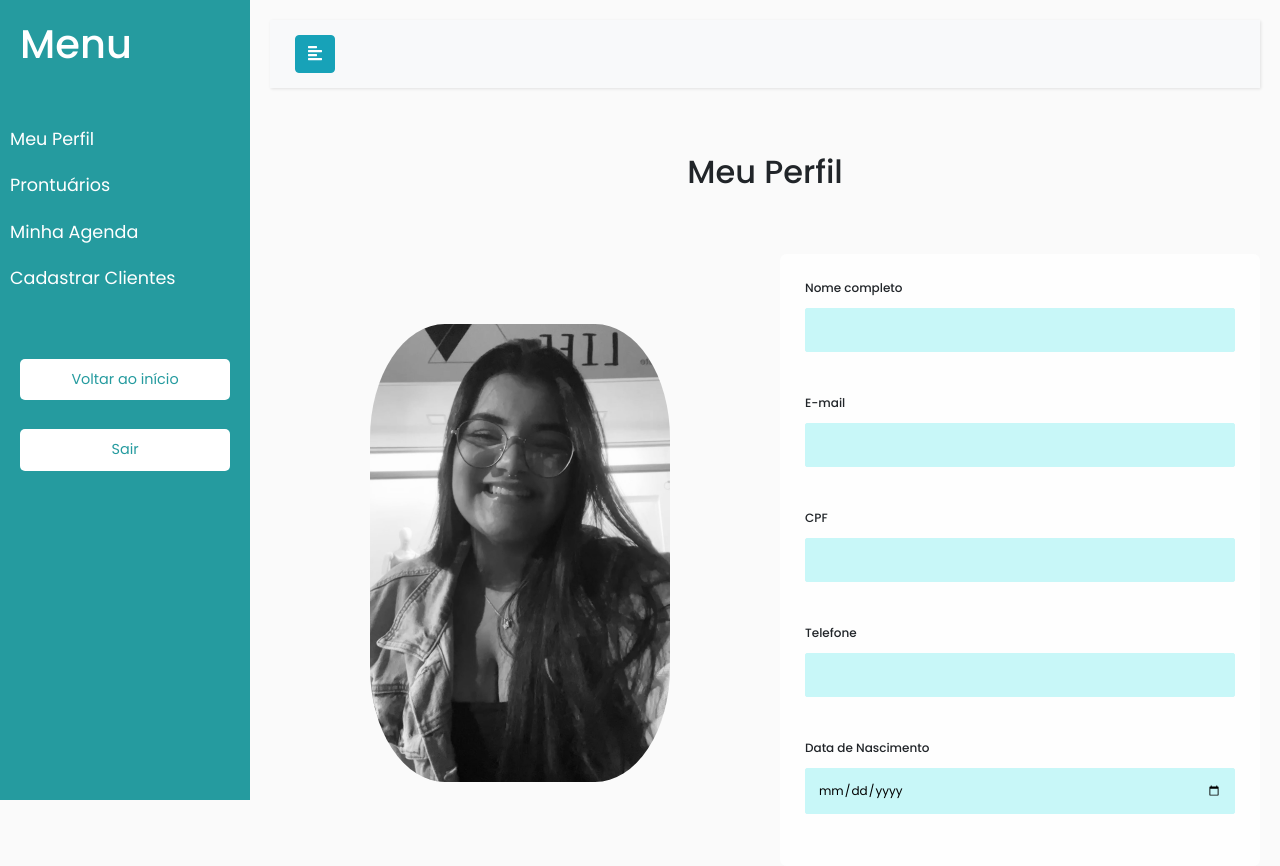
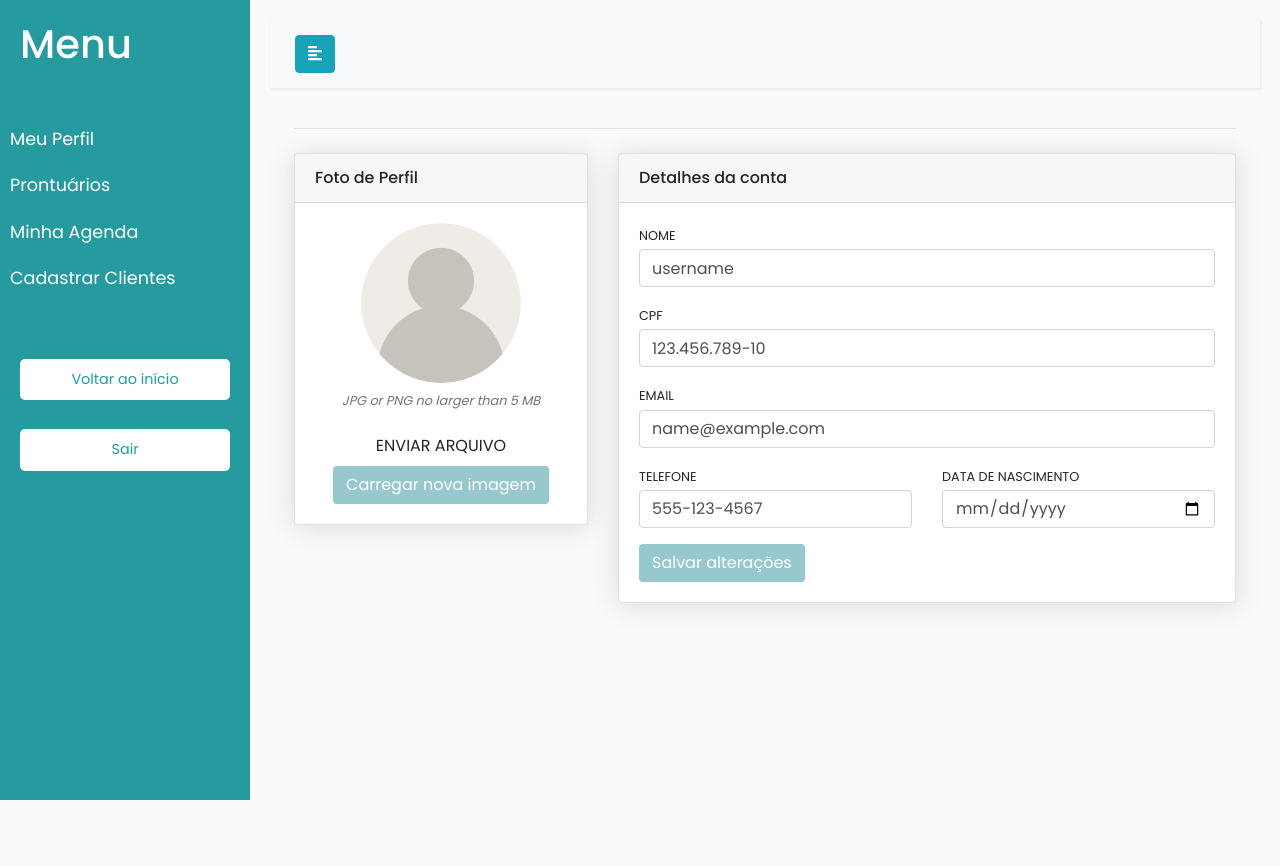
Before and after one commit to yasmimrochaa/betterPsicologic, a PHP site: page /meuPerfil.php in a window 1280 px wide. After the commit the page ends 800 px from the top, so only its background shows below. Run offline with PHP 8.4, Linux system fonts and the light colour scheme; data comes from the database, SQL or seed files in the repository; some libraries are stand-ins or nearby versions.

Commit message:
12/11/2023

```diff
--- a/cadastroPaciente.php
+++ b/cadastroPaciente.php
@@ -4,7 +4,7 @@
 <head>
     <meta charset="UTF-8">
     <meta name="viewport" content="width=device-width, initial-scale=1.0">
-    <link rel="stylesheet" href="style/cadastroPac.css">
+
     <title>Document</title>
 </head>
 
--- a/conexao.php
+++ b/conexao.php
@@ -1,7 +1,7 @@
 <?php
     define('HOST', 'localhost');
-    define('USER', 'root');
-    define('PASSWORD', '');
+    define('USER', 'administrador');
+    define('PASSWORD', 'Pontocego22');
     define('DB', 'mytherapy');
 
     $conn = new mysqli(HOST, USER, PASSWORD, DB);
--- a/meuPerfil.php
+++ b/meuPerfil.php
@@ -14,55 +14,76 @@ include_once("conexao.php");
 
 <body>
     <?php
-    require_once("menu.php");
+    require_once("menu.php")
     ?>
-    <!-- Conteudo -->
-    <center>
 
-        <h2>Meu Perfil</h2>
+    <div class="container-xl px-4 mt-4">
+        <hr class="mt-0 mb-4">
+        <div class="row">
+            <div class="col-xl-4">
 
-    </center>
+                <div class="card mb-4 mb-xl-0">
+                    <div class="card-header">Foto de Perfil </div>
+                    <div class="card-body text-center">
 
+                        <img class="img-account-profile rounded-circle mb-2" src="style/image/user.png" alt>
 
-    <?php
-    $sql = "SELECT * FROM psicologo WHERE 1";
-    $dadosPessoa = $conn->query($sql);
-    if ($dadosPessoa->num_rows > 0) {
-    ?>
-        <div class="page">
-            <div class="foto">
-                <img src="style/image/yasmim.JPG" alt="">
+                        <div class="small font-italic text-muted mb-4">JPG or PNG no larger than 5 MB</div>
+
+                        <label for="arquivo">Enviar arquivo</label>
+                        <input type="file" accept="image/png, image/jpeg" name="arquivo">
+
+                        <button class="btn" type="button">Carregar nova imagem</button>
+                    </div>
+                </div>
             </div>
+            <div class="col-xl-8">
 
-            <div class="about">
-                <form action="" method="get" class="form">
+                <div class="card mb-4">
+                    <div class="card-header">Detalhes da conta</div>
+                    <div class="card-body">
+                        <form>
 
-                    <label>Nome completo</label>
-                    <input name="nome" type="text"><br>
+                            <div class="mb-3">
+                                <label class="small mb-1" for="inputUsername">Nome</label>
+                                <input class="form-control" id="inputUsername" type="text" placeholder="Insira seu nome completo" value="username">
+                            </div>
 
-                    <label>E-mail</label>
-                    <input name="email" type="email" ><br>
+                            <div class="mb-3">
+                                <label class="small mb-1" for="inputUsername">CPF</label>
+                                <input class="form-control" id="inputUsername" type="text" placeholder="Insira seu CPF" value="123.456.789-10">
+                            </div>
 
-                    <label>CPF</label>
-                    <input name="cpf" type="text"><br>
+                            <div class="mb-3">
+                                <label class="small mb-1" for="inputEmailAddress">Email</label>
+                                <input class="form-control" id="inputEmailAddress" type="email" placeholder="Insira seu email" value="name@example.com">
+                            </div>
 
-                    <label>Telefone</label>
-                    <input name="telefone" type="tel" ><br>
+                            <div class="row gx-3 mb-3">
 
-                    <label>Data de Nascimento</label>
-                    <input name="dataNasc" type="date"><br>
+                                <div class="col-md-6">
+                                    <label class="small mb-1" for="inputPhone">Telefone</label>
+                                    <input class="form-control" id="inputPhone" type="tel" placeholder="Insira seu número de telefone" value="555-123-4567">
+                                </div>
 
-                </form>
+                                <div class="col-md-6">
+                                    <label class="small mb-1" for="inputBirthday">Data de nascimento</label>
+                                    <input class="form-control" id="inputBirthday" type="date" name="birthday" placeholder="Insira sua data de nascimento" value="06/10/1988">
+                                </div>
+                            </div>
+
+                            <button class="btn" type="button">Salvar alterações</button>
+                        </form>
+                    </div>
+                </div>
             </div>
         </div>
-    <?php
-    while ($exibir = $dadosPessoa->fetch_assoc()) {
+    </div>
+    <script src="https://code.jquery.com/jquery-1.10.2.min.js"></script>
+    <script src="https://cdn.jsdelivr.net/npm/bootstrap@5.0.1/dist/js/bootstrap.bundle.min.js"></script>
+    <script type="text/javascript">
 
-    }
-    }
-    ?>
-
-
+    </script>
 </body>
 
 </html>
--- a/style/meuPerfil.css
+++ b/style/meuPerfil.css
@@ -1,79 +1,84 @@
-@import url('https://fonts.googleapis.com/css2?family=Inter:wght@100;200;300;400;500;600;700;800;900&display=swap');
-
-body{
-    font-family: 'Inter', sans-serif;
-    color: #000000;
-    background-color: #C8F7F8;
-    display: flex;
-    flex-flow: row wrap;
+body {
+    margin-top: 20px;
+    background-color: #f2f6fc;
+    color: #69707a;
 }
 
-h2 {
-    text-align: center;
-    padding: 25px;
-    margin: 0;
-    font-weight: 600;
-    font-size: 2.3em;
+.img-account-profile {
+    height: 10rem;
 }
 
-
-img{
-    width: 300px;
-    border-radius:25%;
+.rounded-circle {
+    border-radius: 50% !important;
 }
 
-.cabeçalho1{
-    display: flex;
-    align-items: center;
-    justify-content: center;
-    text-align: center;
-
+.card {
+    box-shadow: 0 0.15rem 1.75rem 0 rgb(33 40 50 / 15%);
 }
 
-.page{
-    display: grid;
-    grid-template-columns: 1fr 2fr;
-    grid-template-rows: 100px;
-    grid-gap: 10px;
+.card .card-header {
+    font-weight: 500;
 }
 
-
-.foto{
-    width: 40%;
-    padding-left: 100px;
-    padding-top: 100px;
-    padding-bottom: 20px;
-
+.card-header:first-child {
+    border-radius: 0.35rem 0.35rem 0 0;
 }
 
-.about{
-    padding-left: 100px;
-    padding-top: 30px;
-    padding-bottom: 20px;
+.card-header {
+    padding: 1rem 1.35rem;
+    margin-bottom: 0;
+    background-color: rgba(33, 40, 50, 0.03);
+    border-bottom: 1px solid rgba(33, 40, 50, 0.125);
 }
 
-.form {
-    display: flex;
-    flex-direction: column;
-    background-color: rgba(255, 255, 255, 0.911);
-    border-radius: 7px;
-    padding: 25px;
-    padding-bottom: 10px;
+.form-control,
+.dataTable-input {
+    display: block;
+    width: 100%;
+    padding: 0.875rem 1.125rem;
+    font-size: 0.875rem;
+    font-weight: 400;
+    line-height: 1;
+    color: #69707a;
+    background-color: #fff;
+    background-clip: padding-box;
+    border: 1px solid #c5ccd6;
+    -webkit-appearance: none;
+    -moz-appearance: none;
+    appearance: none;
+    border-radius: 0.35rem;
+    transition: border-color 0.15s ease-in-out, box-shadow 0.15s ease-in-out;
 }
 
-.form input {
-    padding: 12px;
-    font-size: 12px;
-    background-color: #C8F7F8;
-    border: 1px solid #C8F7F8;
-    margin-bottom: 18px;
-    margin-top: 3px;
-    border-radius: 2px;
-    transition: all linear 160ms;
-    outline: none;
+.nav-borders .nav-link.active {
+    color: #97C8CD;
+    border-bottom-color: #97C8CD;
 }
 
-.form label {
-    font-size: 12px;
-    font-weight: 500;
+.nav-borders .nav-link {
+    color: #69707a;
+    border-bottom-width: 0.125rem;
+    border-bottom-style: solid;
+    border-bottom-color: transparent;
+    padding-top: 0.5rem;
+    padding-bottom: 0.5rem;
+    padding-left: 0;
+    padding-right: 0;
+    margin-left: 1rem;
+    margin-right: 1rem;
 }
+
+.btn {
+    color: #fff;
+    background-color: #97C8CD;
+    border-color: #97C8CD;
+}
+
+input[type="file"]{
+    display: none;
+}
+
+label{
+    text-transform: uppercase;
+    display: block;
+}
```
Also changed, not shown: prontuario.php (+18 -6 lines), style/prontuario.css (added, +58 -0 lines), style/image/pesquisar.png (added), style/image/pesquisarUsuario.png (added), style/image/user.png (added).
